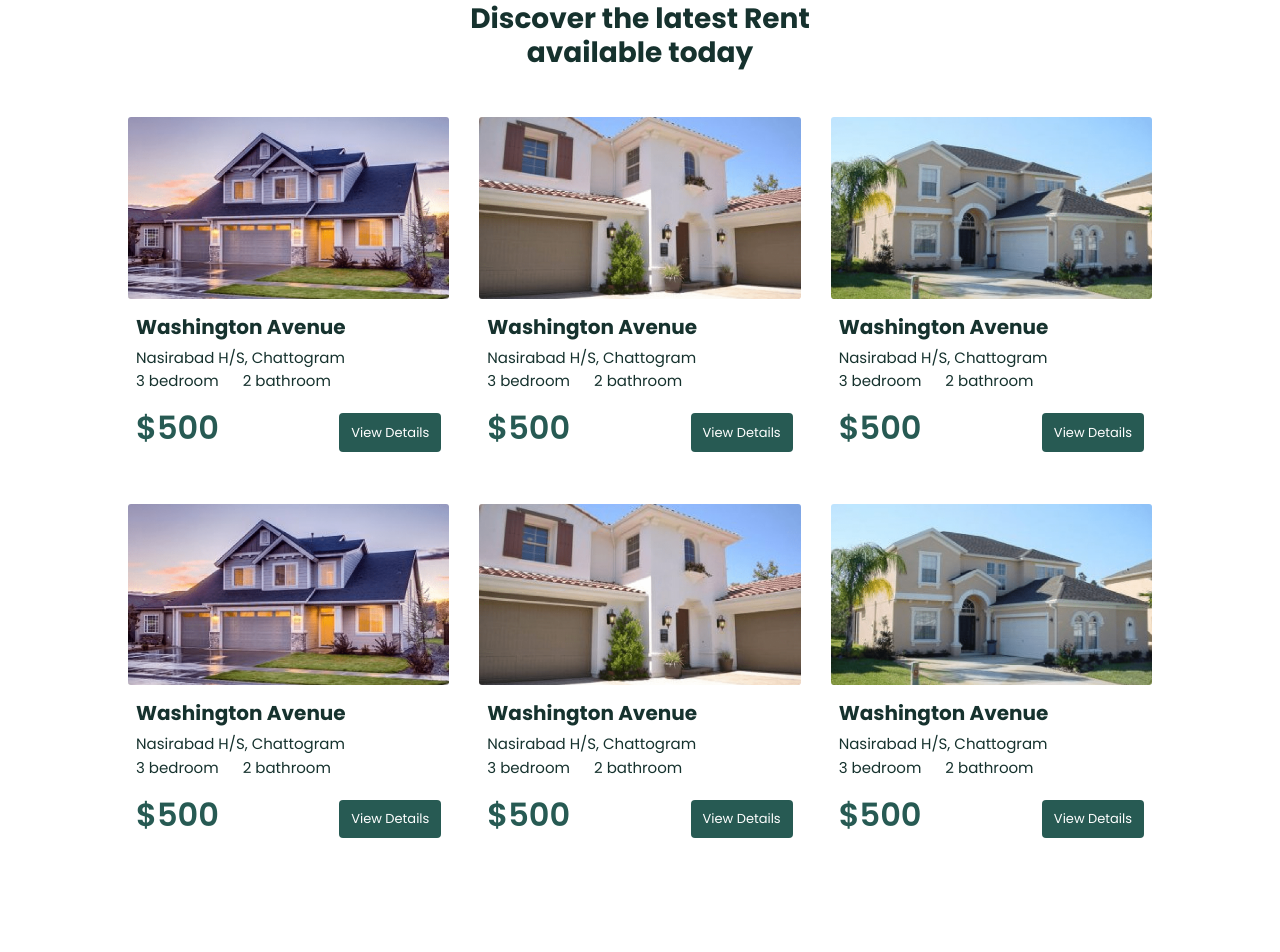
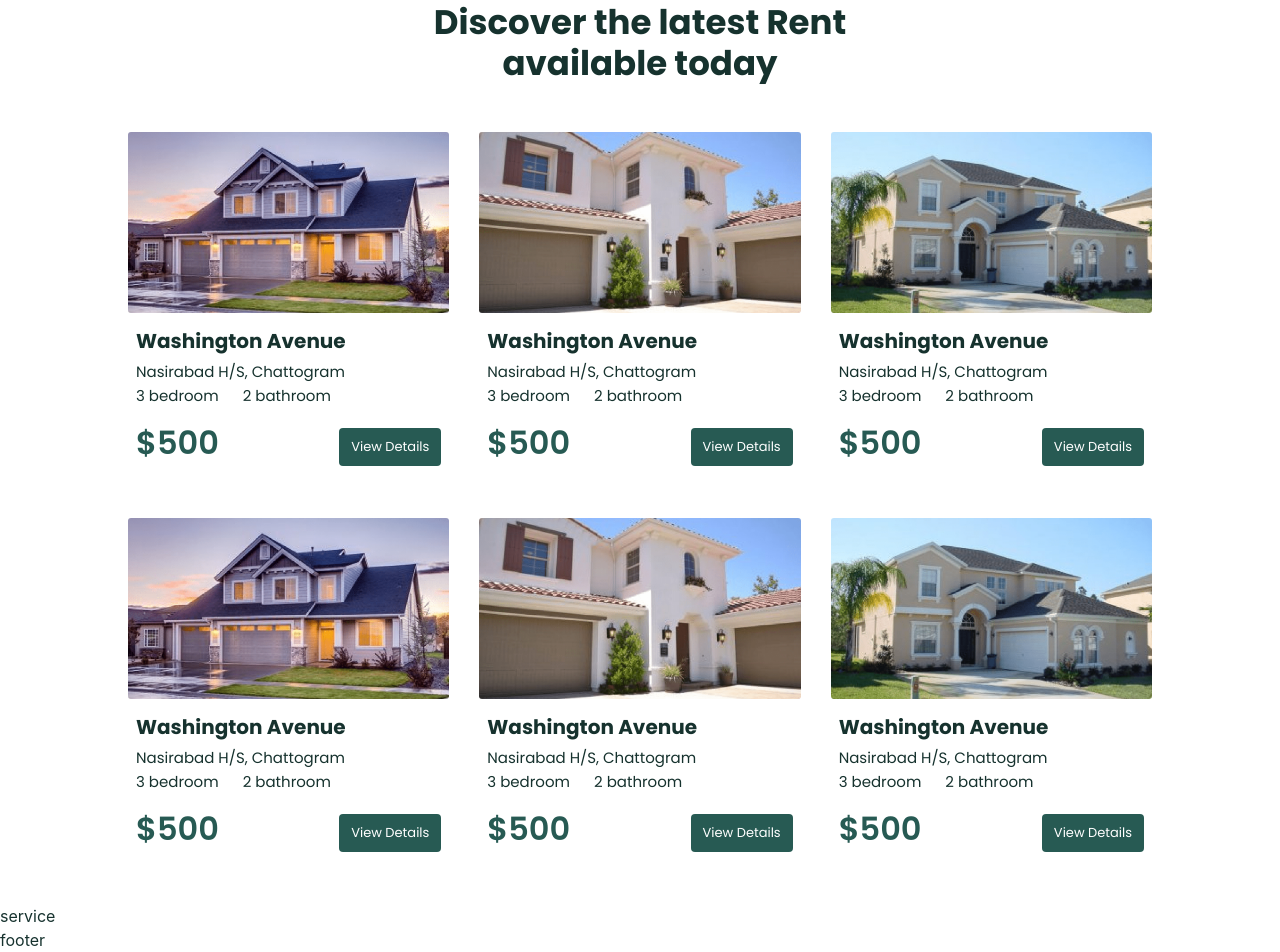
Before and after one commit to Hasan-new/apartment-hunt, a React (Create React App) app: page / in a window 1280 px wide. Shown: the part 561-1513 px from the top of the page. Before the commit the page ends 1451 px from the top, so only its background shows below. Built offline with nearby package versions, Linux system fonts and the light colour scheme.

Commit message:
house section done

```diff
--- /dev/null
+++ b/src/components/Home/Footer/Footer.js
@@ -0,0 +1,11 @@
+import React from 'react';
+
+const Footer = () => {
+   return (
+      <div>
+         footer
+      </div>
+   );
+};
+
+export default Footer;
--- a/src/components/Home/Home.js
+++ b/src/components/Home/Home.js
@@ -1,12 +1,16 @@
 import React from 'react';
 import Header from '../Header/Header';
+import Footer from './Footer/Footer';
 import './Home.css'
 import Houses from './Houses/Houses'
+import Services from './Services/Services';
 const Home = () => {
    return (
       <div >
          <Header></Header>
          <Houses></Houses>
+         <Services></Services>
+         <Footer></Footer>
       </div>
    );
 };
--- a/src/components/Home/Houses/Houses.js
+++ b/src/components/Home/Houses/Houses.js
@@ -67,7 +67,7 @@ const Houses = () => {
       <div className="houses-container ">
          <div className="text-center mb-5 mt-3">
             <p className="m-0 p-2">House Rent</p>
-            <h3 className="m-0 p-0">Discover the latest Rent <br/> available today</h3>
+            <h3 style={{fontSize:"34px"}} className="m-0 p-0">Discover the latest Rent <br/> available today</h3>
          </div>
 
          <Row >
--- /dev/null
+++ b/src/components/Home/Services/Services.js
@@ -0,0 +1,11 @@
+import React from 'react';
+
+const Services = () => {
+   return (
+      <div>
+         service
+      </div>
+   );
+};
+
+export default Services;
```
